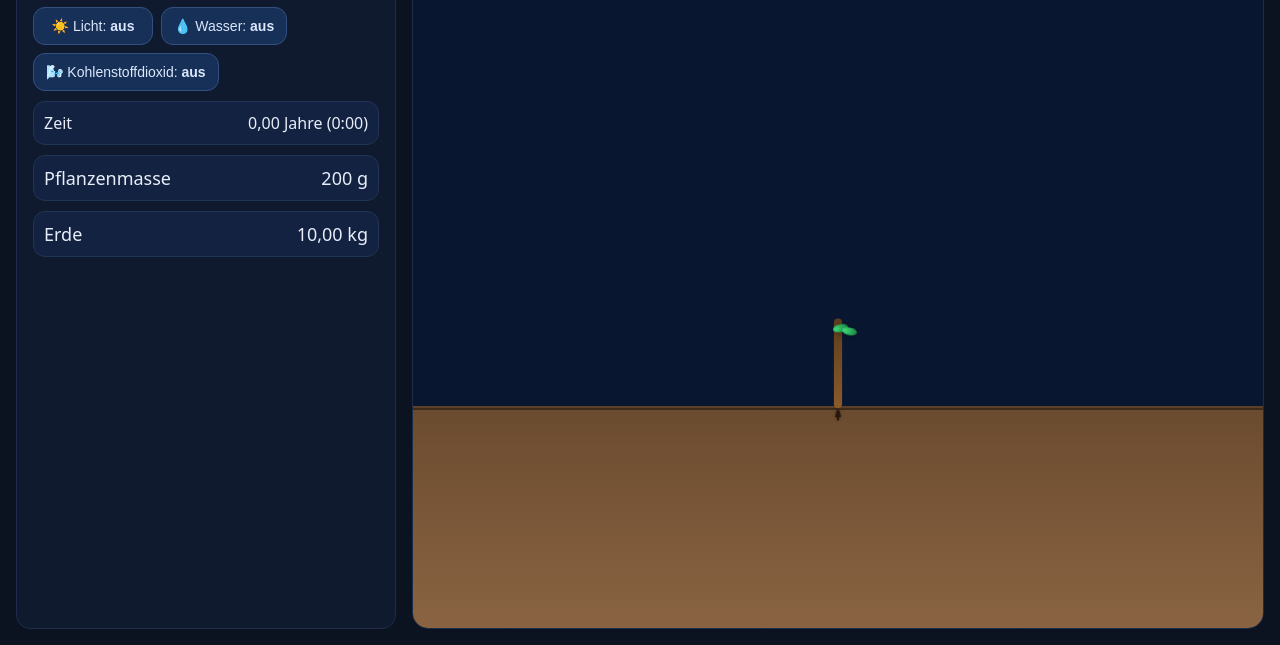
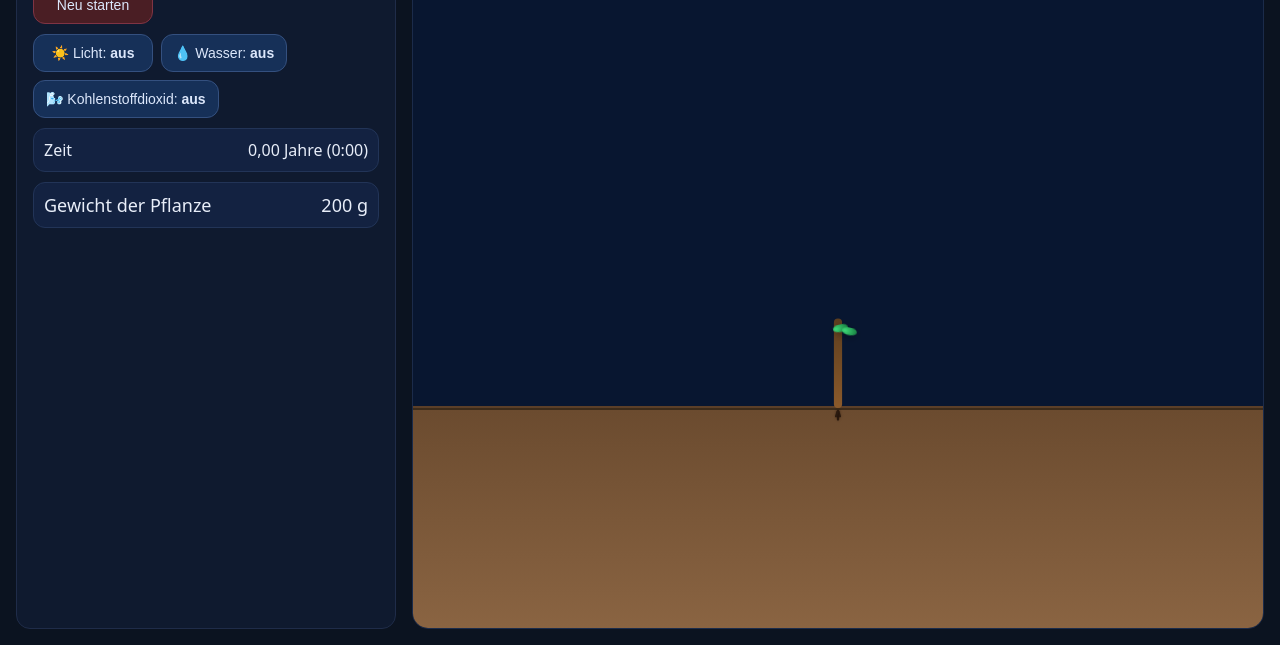
Before and after one commit to onryvz1/Pflanzenwachstum, a plain HTML site: page index.html in a window 1280 px wide. Shown: the part 155-800 px from the top of the page. Drawn offline with Linux system fonts and the light colour scheme.

Commit message:
Add files via upload

```diff
--- a/index.html
+++ b/index.html
@@ -3,7 +3,7 @@
 <head>
 <meta charset="utf-8" />
 <meta name="viewport" content="width=device-width, initial-scale=1" />
-<title>Wann wachsen Pflanzen?</title>
+<title>Was brauchen Pflanzen zum Wachsen?</title>
 <style>
   :root{
     --panel:#0f1a2f;
@@ -66,7 +66,7 @@
   .soilLine{position:absolute; left:0; right:0; bottom:220px; height:2px; background:#5d4128; opacity:.98; z-index:6}
 
   /* Plant */
-  .plant{position:absolute; left:50%; bottom:220px; width:240px; height:340px; transform-origin:50% 100%; transform:translateX(-50%) rotate(180deg) scale(.35); z-index:7}
+  .plant{position:absolute; left:50%; bottom:220px; width:240px; height:340px; transform-origin:50% 100%; transform:translateX(-50%) scale(.35); z-index:7}
   .stem{position:absolute; left:50%; bottom:0; transform:translateX(-50%) rotate(180deg); width:22px; height:240px; background:linear-gradient(180deg,#8b5a2b,#5c3d1e); border-radius:16px}
 
   /* Growing root (under soil): main + two branches */
@@ -88,7 +88,7 @@
 <body>
 <div class="wrap">
   <div class="panel">
-    <h1>Wann wachsen Pflanzen?</h1>
+    <h1>Was brauchen Pflanzen zum Wachsen?</h1>
 
     <div class="controls">
       <button id="start" class="btn primary">▶️ Start</button>
@@ -101,16 +101,13 @@
       <button id="btnWater" class="btn" disabled>💧 Wasser: <b>aus</b></button>
       <button id="btnCO2"   class="btn" disabled>🌬️ Kohlenstoffdioxid: <b>aus</b></button>
     </div>
-
     <div class="card">
       <div class="kv"><span>Zeit</span><span id="timeLabel">0,00 Jahre (0:00)</span></div>
     </div>
     <div class="card">
-      <div class="kv big"><span>Pflanzenmasse</span><span id="plantMassLabel">0,20 kg</span></div>
+      <div class="kv big"><span>Gewicht der Pflanze</span><span id="plantMassLabel">0,20 kg</span></div>
     </div>
-    <div class="card">
-      <div class="kv big"><span>Erde</span><span id="soilMassLabel">10,00 kg</span></div>
-    </div>
+
   </div>
 
   <div class="panel canvas" id="stage">
@@ -153,20 +150,18 @@
 
   const startBtn=$('#start'), pauseBtn=$('#pause'), resetBtn=$('#reset');
   const btnLight=$('#btnLight'), btnWater=$('#btnWater'), btnCO2=$('#btnCO2');
-  const timeLabel=$('#timeLabel'), plantMassLabel=$('#plantMassLabel'), soilMassLabel=$('#soilMassLabel');
+  const timeLabel=$('#timeLabel'), plantMassLabel=$('#plantMassLabel');
 
   const stage=$('#stage'), overlay=$('#overlay'), plant=$('#plant'), skyIcon=$('#skyIcon');
   const rootWrap=$('#rootWrap'), rootMain=$('#rootMain'), rootLeft=$('#rootLeft'), rootRight=$('#rootRight');
 
   const START_PLANT=0.2, END_PLANT=8.0, START_SOIL=10.0, END_SOIL_MIN=9.9, YEARS=5;
   const YEARS_TOTAL_SECONDS=180, YEARS_PER_SECOND=YEARS/YEARS_TOTAL_SECONDS;
-  const IDEAL_GROWTH_PER_YEAR=(END_PLANT-START_PLANT)/YEARS;
-  const SOIL_LOSS_PER_YEAR_WHEN_WATER=(START_SOIL-END_SOIL_MIN)/YEARS;
-  const PARTICLE_INTERVAL_MS=1050;
+  const IDEAL_GROWTH_PER_YEAR=(END_PLANT-START_PLANT)/YEARS;const PARTICLE_INTERVAL_MS=1050;
   const ROOT_MAX=200; // px
   const ROOT_BASE=28; // initial main length
 
-  let tYears=0, plantKg=START_PLANT, soilKg=START_SOIL;
+  let tYears=0, plantKg=START_PLANT;
   let onLight=false, onWater=false, onCO2=false;
   let running=false, finished=false, paused=false;
   let rafLast=0, particleTimer=null, waterTimer=null, co2Timer=null;
@@ -209,9 +204,7 @@
 
   function updateUI(){
     timeLabel.textContent = tYears.toFixed(2).replace('.',',')+' Jahre ('+mmss(tYears/YEARS_PER_SECOND)+')';
-    plantMassLabel.textContent = kg(plantKg);
-    soilMassLabel.textContent = soilKg.toFixed(2).replace('.',',')+' kg';
-    const scale=0.35+(plantKg/END_PLANT)*0.9;
+    plantMassLabel.textContent = kg(plantKg);const scale=0.35+(plantKg/END_PLANT)*0.9;
     plant.style.transform='translateX(-50%) scale('+scale+')';
     sizeLeafs();
     updateRoot();
@@ -383,11 +376,7 @@
   }
 
   function updateMasses(dtY){
-    if(!finished && onWater){
-      soilKg -= SOIL_LOSS_PER_YEAR_WHEN_WATER*dtY;
-      if(soilKg < END_SOIL_MIN) soilKg=END_SOIL_MIN;
-    }
-    if(soilKg > START_SOIL) soilKg=START_SOIL;
+
     if(productionActive()){
       plantKg = Math.min(END_PLANT, plantKg + IDEAL_GROWTH_PER_YEAR*dtY);
       leafGrowth = Math.min(1, leafGrowth + dtY/YEARS);
@@ -430,7 +419,7 @@
     if(!paused){ rafLast=0; }
   });
 resetBtn.addEventListener('click', ()=>{
-    tYears=0; plantKg=START_PLANT; soilKg=START_SOIL; leafGrowth=0;
+    tYears=0; plantKg=START_PLANT; leafGrowth=0;
     onLight=onWater=onCO2=false; running=false; finished=false; paused=false;
     [btnLight,btnWater,btnCO2].forEach(b=>{ b.disabled=true; b.classList.remove('active'); const label=b.textContent.split(':')[0]; b.innerHTML=label+': <b>aus</b>'; });
     setLight(false);
```
